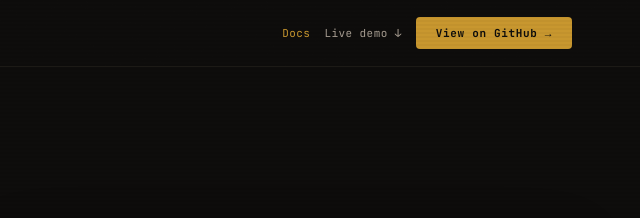
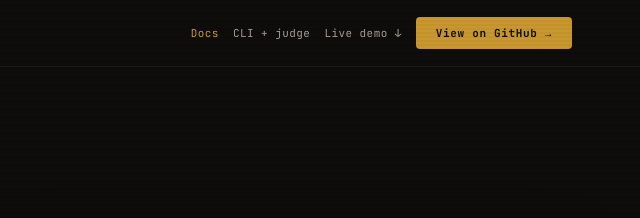
Before and after one commit to muslewski/agentic-sage-website, a website built with Vite: page index.html in a window 1280 px wide. Shown: the top 218 px of the page, 640-1280 px from the left. Built offline with nearby package versions, Linux system fonts and the light colour scheme.

Commit message:
feat(site): dedicated two-layer section — CLI OOTB + live judge
Clarify that install + sage on already gives cross-session orientation
via the CLI, and that sage judge run elevates the same verbs into a
living passive AI judge in the background.

```diff
--- a/index.html
+++ b/index.html
@@ -54,8 +54,9 @@
       <span style="font-family:Anton,sans-serif;font-size:26px;color:#C8972F;letter-spacing:0.12em;text-shadow:0 0 10px rgba(200,151,47,0.3);">SAGE</span>
       <span class="nav-tag" style="font-size:10px;color:#2E2A22;letter-spacing:0.10em;font-family:'JetBrains Mono',monospace;white-space:nowrap;">// fleet judge</span>
     </div>
-    <div style="display:flex;align-items:center;gap:14px;">
+    <div style="display:flex;align-items:center;gap:14px;flex-wrap:wrap;justify-content:flex-end;">
       <a href="/docs/" class="nav-demo" title="Product documentation" aria-label="Open SAGE documentation" style="font-family:'JetBrains Mono',monospace;font-size:11px;color:#C8972F;text-decoration:none;letter-spacing:0.04em;white-space:nowrap;">Docs</a>
+      <a href="#two-layers" class="nav-demo" title="CLI sensor + live judge" aria-label="Jump to two-layer session communication" style="font-family:'JetBrains Mono',monospace;font-size:11px;color:#A89E92;text-decoration:none;letter-spacing:0.04em;white-space:nowrap;">CLI + judge</a>
       <a href="#peek" class="nav-demo" title="Jump to the live demo (same page, no redirect)" aria-label="Jump to the live demo on this page" style="font-family:'JetBrains Mono',monospace;font-size:11px;color:#A89E92;text-decoration:none;letter-spacing:0.04em;white-space:nowrap;">Live demo ↓</a>
       <a href="https://github.com/muslewski/agentic-sage" class="btn-gold" target="_blank" rel="noopener" style="font-size:11px;padding:9px 20px;">View on GitHub →</a>
     </div>
```
